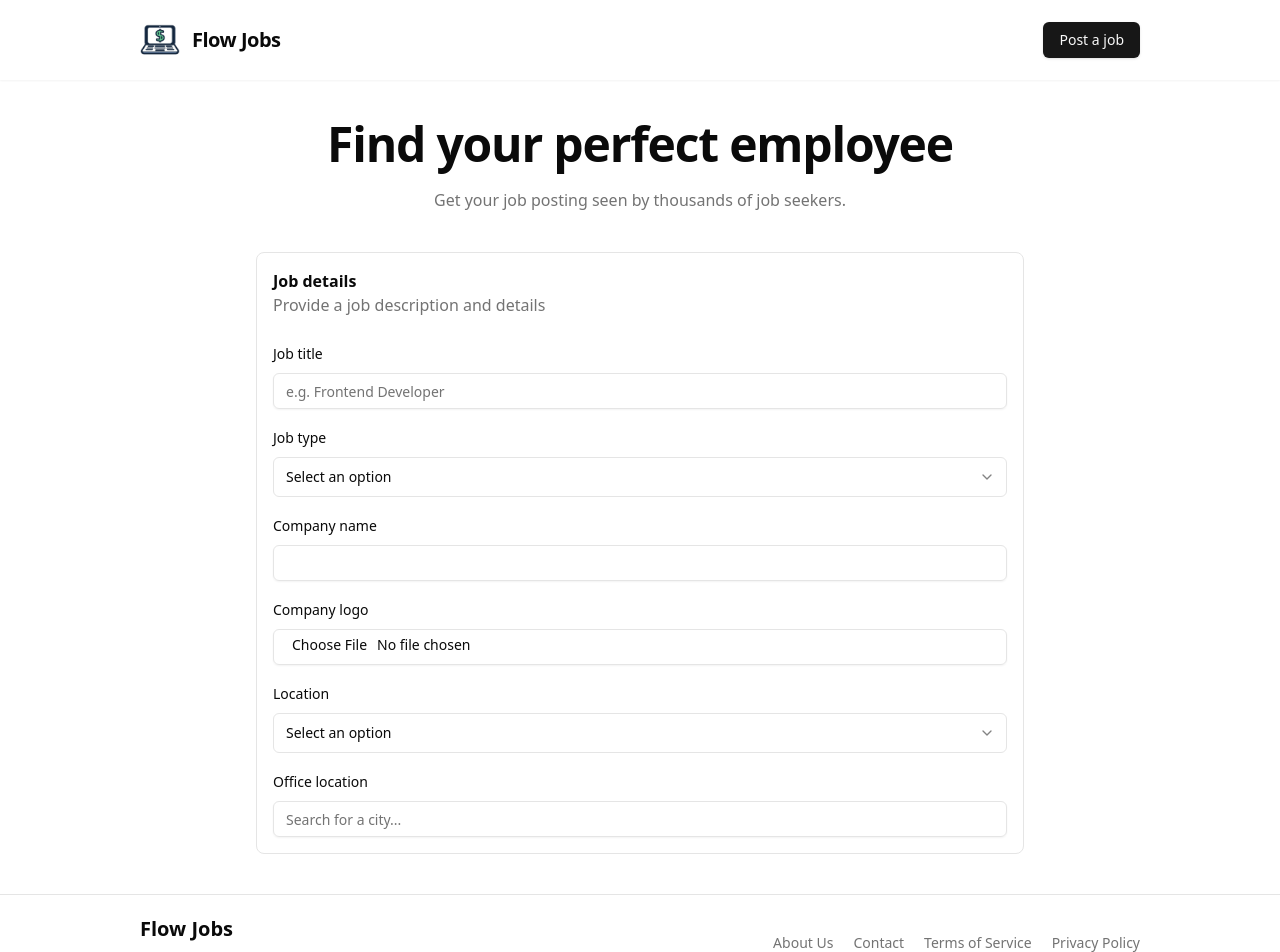
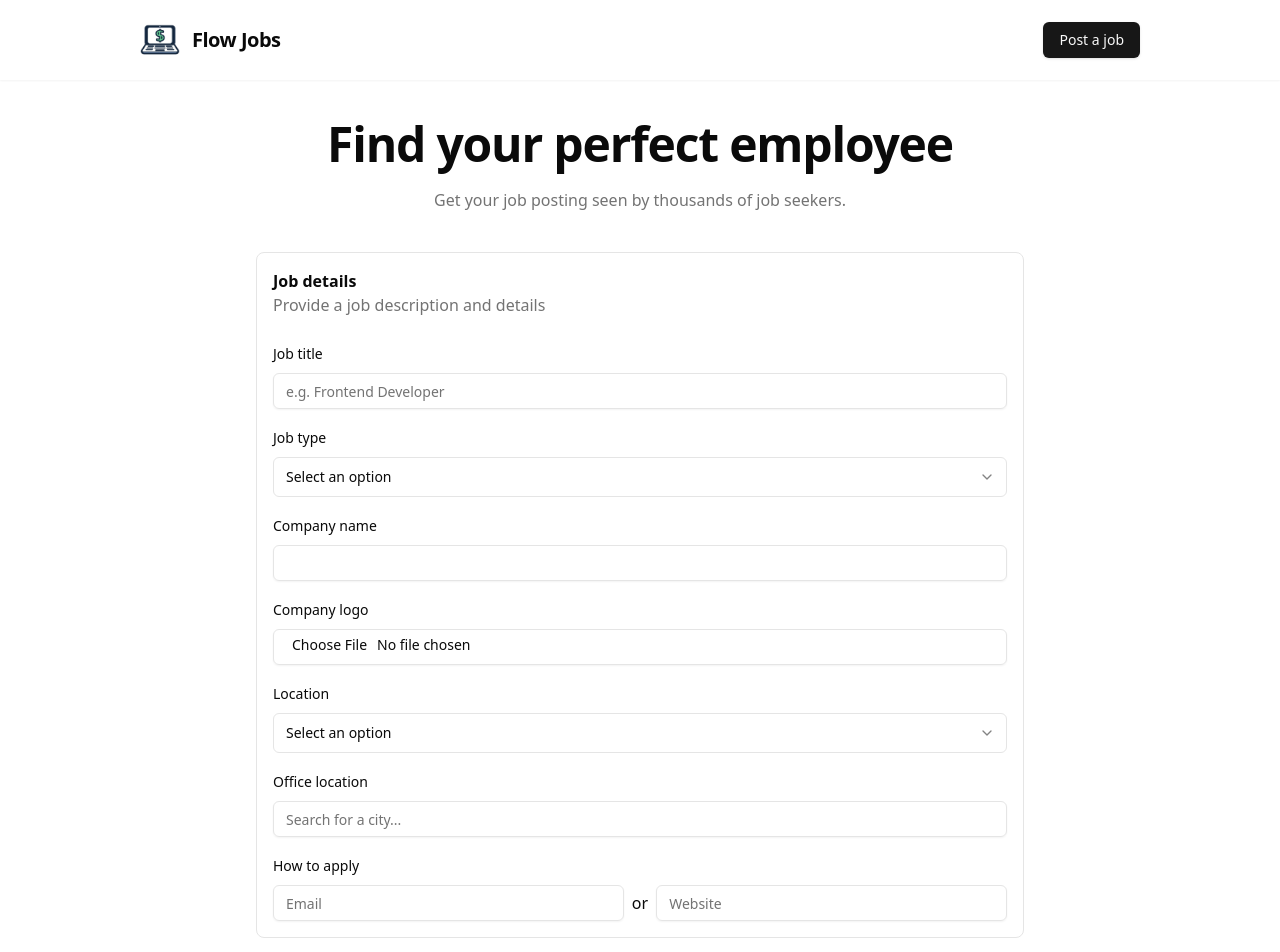
Before and after one commit to MahmoudAhmed56/Job-board, a Next.js app: page /jobs/new in a window 1280 px wide. Shown: the top 952 px of the page. Built offline with nearby package versions, Linux system fonts and the light colour scheme.

Commit message:
add applicationEmail and applicationUrl input

```diff
--- a/src/app/jobs/new/NewJobForm.tsx
+++ b/src/app/jobs/new/NewJobForm.tsx
@@ -17,6 +17,7 @@ import Select from "@/components/ui/select";
 import { jobTypes, locationTypes } from "@/lib/job-types";
 import LocationInput from "@/components/LocationInput";
 import { X } from "lucide-react";
+import { Label } from "@/components/ui/label";
 
 const NewJobForm = () => {
   const form = useForm<CreateJobValues>({
@@ -173,6 +174,51 @@ const NewJobForm = () => {
                 </FormItem>
               )}
             />
+            <div className="space-y-2">
+                  <Label htmlFor="applicationEmail">How to apply</Label>
+                  <div className="flex justify-between">
+                    <FormField
+                    control={control}
+                    name="applicationEmail"
+                    render={({field})=>(
+                      <FormItem className="grow">
+                        <FormControl>
+                          <div className="flex items-center">
+                          <Input
+                          id="applicationEmail"
+                          placeholder="Email"
+                          type="email"
+                          {...field}
+                          />
+                          <span className="mx-2">or</span>
+                          </div>
+                        </FormControl>
+                        <FormMessage/>
+                      </FormItem>
+                    )}
+                    />
+                    <FormField
+                    control={control}
+                    name="applicationUrl"
+                    render={({field:{onChange,...remainField}})=>(
+                      <FormItem className="grow">
+                        <FormControl>
+                          <Input
+                          onChange={(e)=>{
+                            onChange(e)
+                            trigger("applicationEmail")
+                          }}
+                          placeholder="Website"
+                          type="url"
+                          {...remainField}
+                          />
+                        </FormControl>
+                        <FormMessage/>
+                      </FormItem>
+                    )}
+                    />
+                  </div>
+            </div>
           </form>
         </Form>
       </div>
```
